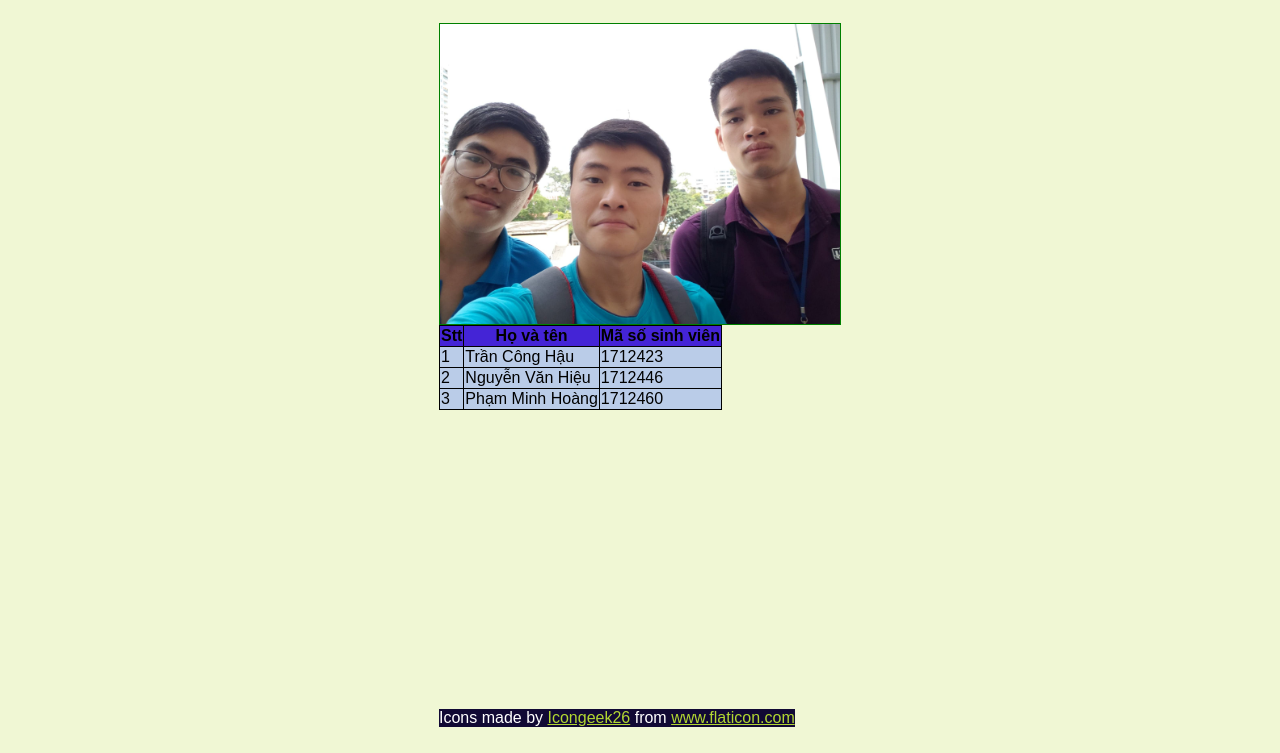
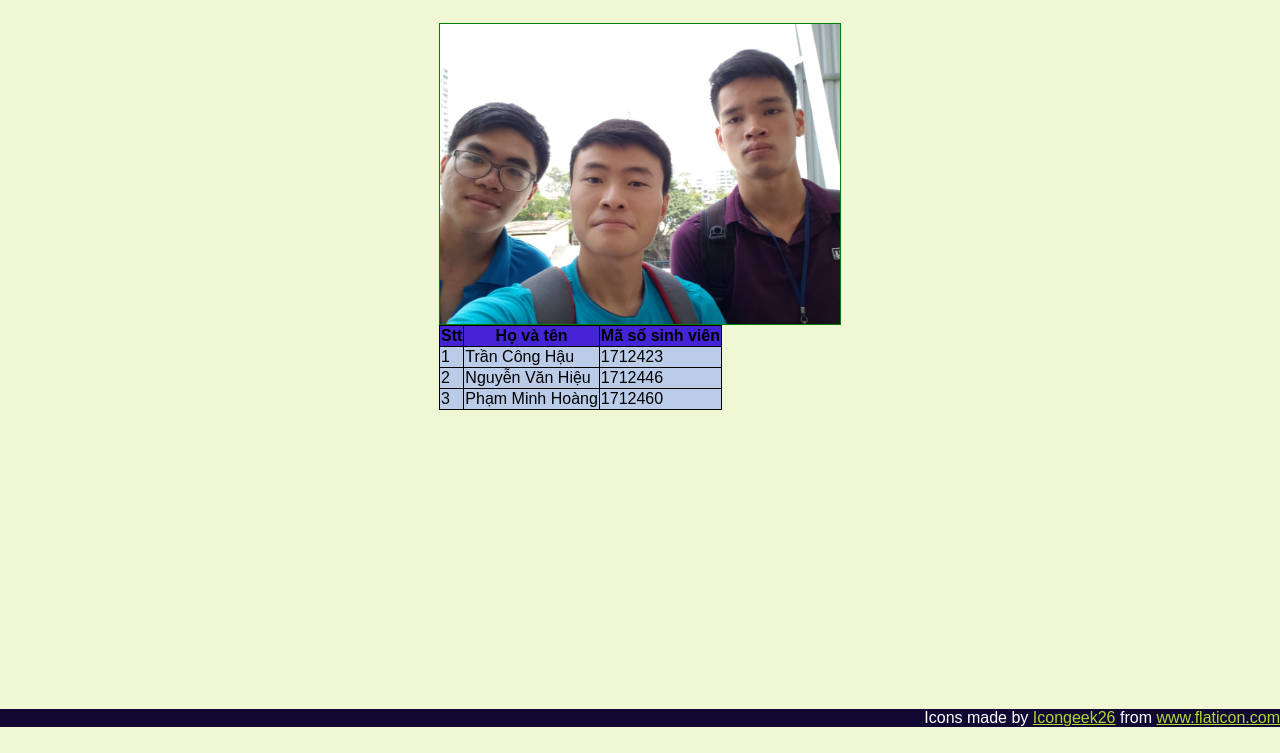
Before and after one commit to nvhieu4899/nvhieu4899.github.io, a plain HTML site: page default.html in a window 1280 px wide. Shown: the part 73-826 px from the top of the page. Drawn offline with Linux system fonts and the light colour scheme.

Commit message:
! sửa footer

```diff
--- a/default.css
+++ b/default.css
@@ -26,6 +26,9 @@ img
 footer
 {
     clear:both;
+    width: 100%;
+    left:0px;
+    text-align: right;
 }
 table
 {
```
